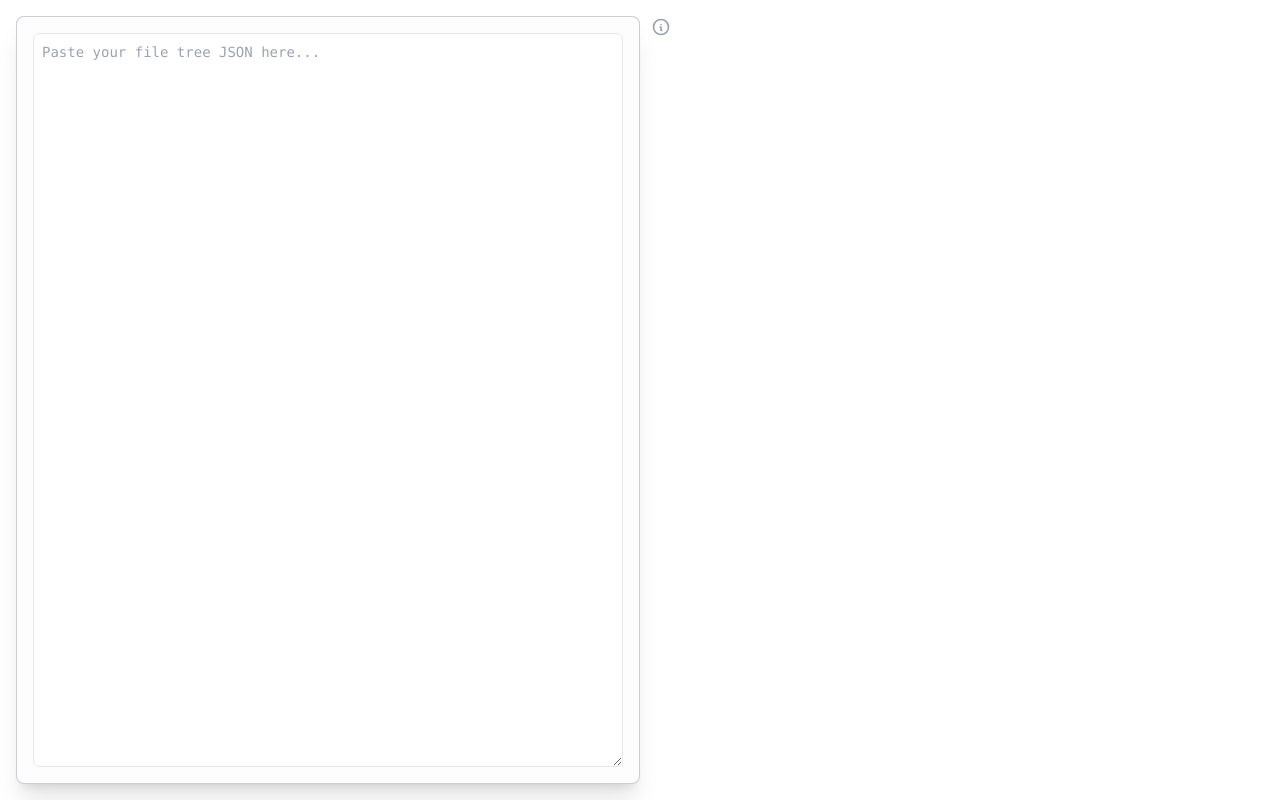
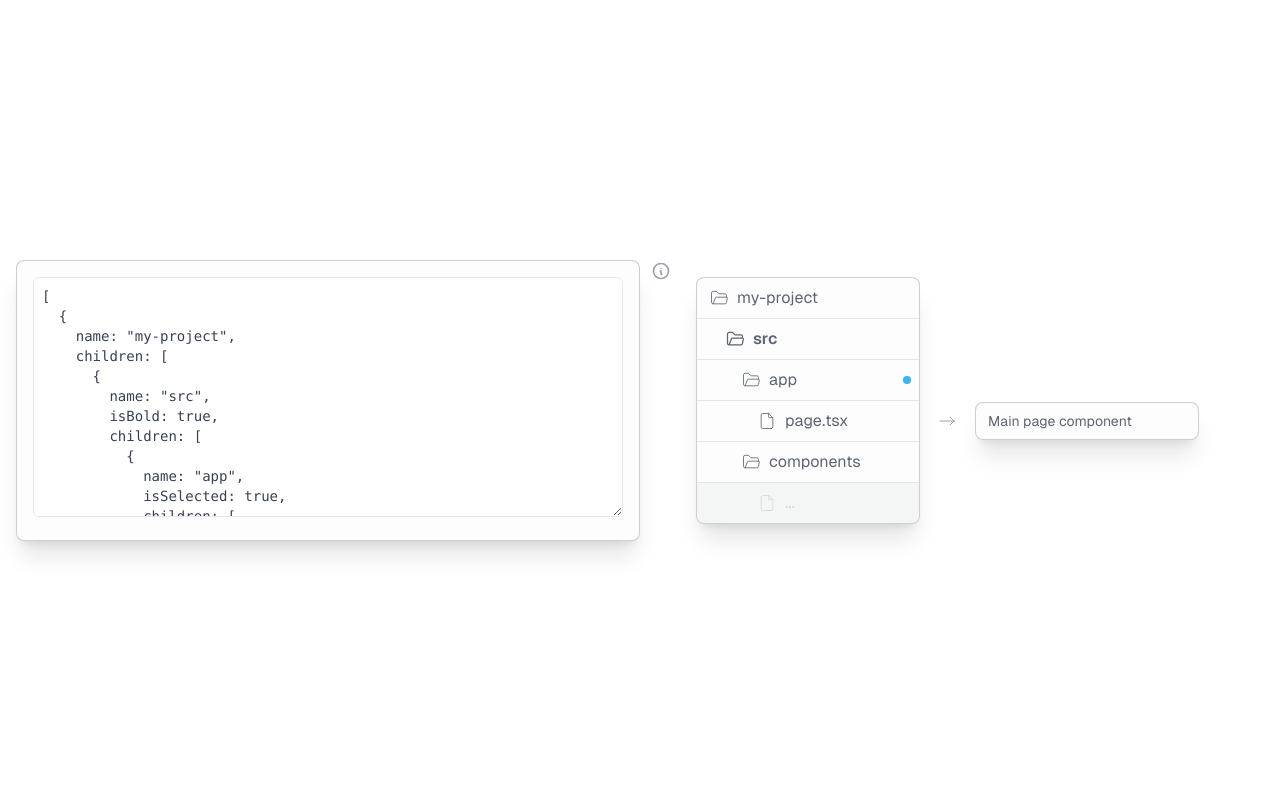
Before and after one commit to timoransky/project-tree-builder, a Next.js app: page / in a window 1280 px wide. Built offline with nearby package versions, Linux system fonts and the light colour scheme; what @lostisworld/tailwind-mask would draw is missing.

Commit message:
feat: add default json to textarea

```diff
--- a/src/app/page.tsx
+++ b/src/app/page.tsx
@@ -5,38 +5,9 @@
 import type { FileTreeItem as FileTreeItemType } from "@/types/file-tree-item";
 import { cn } from "@/utils/cn";
 import { IconInfoCircle, IconCopy } from "@tabler/icons-react";
-import { useState } from "react";
+import { useState, useEffect } from "react";
 
 export default function Home() {
-  const [jsonInput, setJsonInput] = useState("");
-  const [parsedItems, setParsedItems] = useState<FileTreeItemType[]>([]);
-  const [error, setError] = useState<string>("");
-
-  const convertToValidJSON = (str: string): string => {
-    // Add quotes to unquoted keys
-    return str.replace(/([{,]\s*)([a-zA-Z0-9_]+)\s*:/g, '$1"$2":');
-  };
-
-  const handleJsonInput = (value: string) => {
-    setJsonInput(value);
-    try {
-      // Preprocess the input before parsing
-      const validJSON = convertToValidJSON(value);
-      const parsed = JSON.parse(validJSON);
-
-      if (Array.isArray(parsed)) {
-        setParsedItems(parsed);
-        setError("");
-      } else {
-        setParsedItems([]);
-        setError("Input must be an array");
-      }
-    } catch (e: unknown) {
-      console.log(e);
-      setError("Invalid JSON format");
-    }
-  };
-
   const jsonExample = `[
   {
     name: "my-project",
@@ -70,6 +41,39 @@
   }
 ]`;
 
+  const [jsonInput, setJsonInput] = useState(jsonExample);
+  const [parsedItems, setParsedItems] = useState<FileTreeItemType[]>([]);
+  const [error, setError] = useState<string>("");
+
+  useEffect(() => {
+    handleJsonInput(jsonExample);
+  }, []);
+
+  const convertToValidJSON = (str: string): string => {
+    // Add quotes to unquoted keys
+    return str.replace(/([{,]\s*)([a-zA-Z0-9_]+)\s*:/g, '$1"$2":');
+  };
+
+  const handleJsonInput = (value: string) => {
+    setJsonInput(value);
+    try {
+      // Preprocess the input before parsing
+      const validJSON = convertToValidJSON(value);
+      const parsed = JSON.parse(validJSON);
+
+      if (Array.isArray(parsed)) {
+        setParsedItems(parsed);
+        setError("");
+      } else {
+        setParsedItems([]);
+        setError("Input must be an array");
+      }
+    } catch (e: unknown) {
+      console.log(e);
+      setError("Invalid JSON format");
+    }
+  };
+
   const applyExample = () => {
     handleJsonInput(jsonExample);
   };
@@ -82,7 +86,7 @@
 
   return (
     <div className="flex flex-col gap-8 items-center justify-center  font-[family-name:var(--font-geist-sans)]">
-      <div className="flex w-full container items-stretch min-h-screen p-4">
+      <div className="flex flex-col lg:flex-row w-full max-w-7xl items-center min-h-screen p-4">
         <Card className="w-1/2 p-4 relative">
           <div className="absolute -right-8 top-0 group">
             <IconInfoCircle
@@ -119,7 +123,7 @@
             </div>
           </div>
           <textarea
-            className="w-full h-full relative z-10 p-2 font-mono text-sm border rounded-md dark:bg-gray-800 dark:border-gray-700"
+            className="w-full min-h-60 h-full relative z-10 p-2 font-mono text-sm border rounded-md dark:bg-gray-800 dark:border-gray-700"
             value={jsonInput}
             onChange={(e) => handleJsonInput(e.target.value)}
             placeholder="Paste your file tree JSON here..."
```
